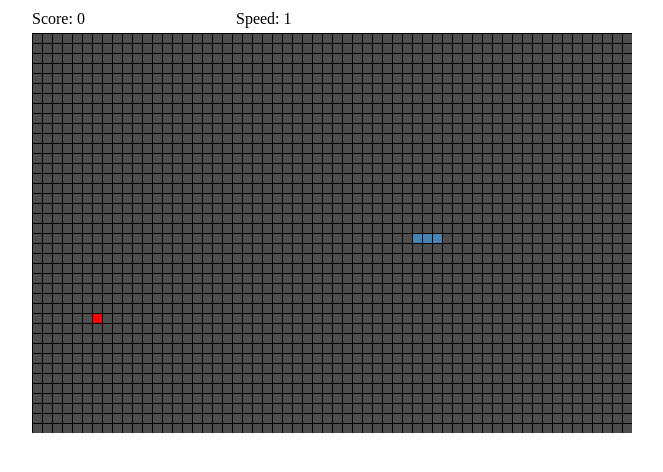
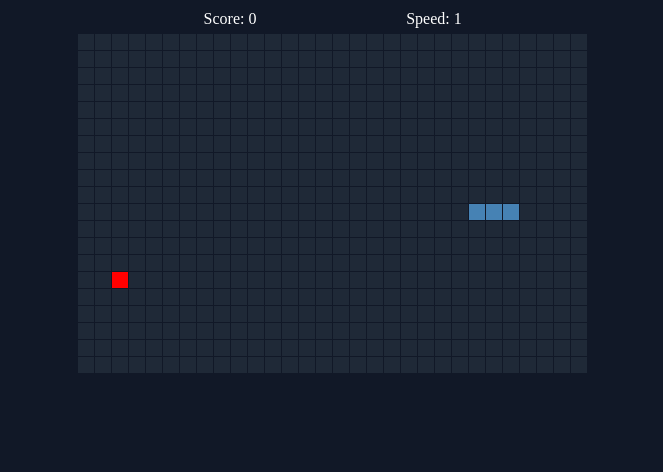
Before and after one commit to xxqianyuan/snake, a plain HTML site: page index.html in a window 1280 px wide. Both pictures are taken after a click on the button "开始". Shown: the whole page, without its empty margins (308-971 px from the left). Drawn offline with Linux system fonts and the light colour scheme.

Commit message:
优化显示

```diff
--- a/index.html
+++ b/index.html
@@ -8,11 +8,14 @@
     body {
       padding: 0;
       margin: 0;
+      background-color: #111827;
     }
 
     #info-bar {
       width: 600px;
       margin: 10px auto 5px;
+      color: white;
+      text-align: center;
     }
 
     #info-bar > .info-item {
@@ -23,7 +26,7 @@
     #game {
       display: block;
       margin: 0 auto;
-      background-color: black;
+      background-color: #111827;
     }
 
     #ui {
--- a/snake.js
+++ b/snake.js
@@ -2,13 +2,17 @@ class Snake {
   // 分数
   score = 0
   // 蛇身体，头至尾的坐标
-  body = [{ x: 30, y: 20 }, { x: 29, y: 20 }, { x: 28, y: 20}]
+  body = [{ x: 15, y: 10 }, { x: 14, y: 10 }, { x: 13, y: 10}]
   // 食物坐标
   food = { x: 40, y: 20 }
   // 网格尺寸
-  bSize = 9
+  bSize = 16
   // 风格间隙
   bSpace = 1
+  // 网格列数
+  bCols = 30
+  // 网格行数
+  bRows = 20
   // 画布context
   canvasCtx = document.getElementById('game').getContext('2d')
   // 移动方向
@@ -22,7 +26,7 @@ class Snake {
   // 速度，根据waitTime计算
   speed = 1
   // 所有格子位置
-  allPos = Array(60 * 40).fill(0).map((_, i) => i)
+  allPos = Array(this.bCols * this.bRows).fill(0).map((_, i) => i)
   // 向前移动之前蛇尾的坐标
   prevTail = { x: 28, y: 20 }
   // 设置可以控制方向的按键
@@ -62,6 +66,44 @@ class Snake {
   }
 
   /**
+   * 画布像素宽度
+   */
+  getWidth () {
+    return this.bCols * (this.bSpace + this.bSize) + this.bSpace
+  }
+
+  /**
+   * 画布像素高度
+   */
+  getHeight () {
+    return this.bRows * (this.bSpace + this.bSize) + this.bSpace
+  }
+
+  /**
+   * 列坐标转像素
+   * @param {number} col 列坐标
+   */
+  toX (col) {
+    return col * (this.bSpace + this.bSize) + this.bSpace
+  }
+
+  /**
+   * 行坐标转像素
+   * @param {number} row 行坐标
+   */
+  toY (row) {
+    return row * (this.bSpace + this.bSize) + this.bSpace
+  }
+
+  /**
+   * 网格坐标转像素坐标
+   * @param {object} param0 网格坐标
+   */
+  toXY ({ x, y }) {
+    return { x: this.toX(x), y: this.toY(y) }
+  }
+
+  /**
    * 游戏循环中的每一步
    */
   step (t = 0) {
@@ -86,7 +128,9 @@ class Snake {
    * 初始化数据
    */
   initData () {
-    this.body = [{ x: 30, y: 20 }, { x: 29, y: 20 }, { x: 28, y: 20}]
+    const midRow = Math.floor(this.bRows / 2)
+    const midCol = Math.floor(this.bCols / 2)
+    this.body = [{ x: midCol, y: midRow }, { x: midCol - 1, y: midRow }, { x: midCol - 2, y: midRow}]
     this.tailIndex = this.body.length - 1
     this.direction = { x: 1, y: 0 }
     this.waitTime = 300
@@ -139,7 +183,7 @@ class Snake {
    * 清空画布内容
    */
   clear () {
-    this.canvasCtx.clearRect(0, 0, 600, 400)
+    this.canvasCtx.clearRect(0, 0, this.getWidth(), this.getHeight())
   }
 
   /**
@@ -150,12 +194,11 @@ class Snake {
 
     ctx.save()
     // 背景网格颜色
-    ctx.fillStyle = 'rgba(255, 255, 255, 0.3)'
+    ctx.fillStyle = '#1F2937' // '#374151' // '#1F2937'
 
-    for (let r = 0; r < 40; r++) {
-      for (let c = 0; c < 60; c++) {
-        const x = c * (this.bSpace + this.bSize) + this.bSpace
-        const y = r * (this.bSpace + this.bSize) + this.bSpace
+    for (let r = 0; r < this.bRows; r++) {
+      for (let c = 0; c < this.bCols; c++) {
+        const { x, y } = this.toXY({ x: c, y: r })
         ctx.fillRect(x, y, this.bSize, this.bSize)
       }
     }
@@ -171,10 +214,9 @@ class Snake {
     ctx.save()
     // 蛇的颜色
     ctx.fillStyle = 'steelblue'
-    this.body.forEach(({ x, y }) => {
-      const bx = x * (this.bSpace + this.bSize) + this.bSpace
-      const by = y * (this.bSpace + this.bSize) + this.bSpace
-      ctx.fillRect(bx, by, this.bSize, this.bSize)
+    this.body.forEach((b) => {
+      const { x, y } = this.toXY(b)
+      ctx.fillRect(x, y, this.bSize, this.bSize)
     })
     ctx.restore()
   }
@@ -187,9 +229,8 @@ class Snake {
     ctx.save()
     // 食物的颜色
     ctx.fillStyle = 'red'
-    const bx = food.x * (this.bSpace + this.bSize) + this.bSpace
-    const by = food.y * (this.bSpace + this.bSize) + this.bSpace
-    ctx.fillRect(bx, by, this.bSize, this.bSize)
+    const { x, y } = this.toXY(food)
+    ctx.fillRect(x, y, this.bSize, this.bSize)
     ctx.restore()
   }
 
@@ -291,7 +332,7 @@ class Snake {
   makeFood () {
     // 排除蛇身体后的空位置
     const emptyPos = this.allPos.filter(
-      (pos) => !this.body.find(({ x, y }) => y * 60 + x === pos)
+      (pos) => !this.body.find(({ x, y }) => y * this.bCols + x === pos)
     )
     // 尽管可能性很小，还是要以防万一
     if (emptyPos.length <= 0) return
@@ -301,8 +342,8 @@ class Snake {
     const pos = emptyPos[index]
 
     // 修改食物位置
-    this.food.x = pos % 60
-    this.food.y = Math.floor(pos / 60)
+    this.food.x = pos % this.bCols
+    this.food.y = Math.floor(pos / this.bCols)
   }
 
   /**
@@ -322,13 +363,13 @@ class Snake {
   isGameOver () {
     const { x: hx, y: hy } = this.getHead()
     // 超出边界则结束
-    if (hx >= 60 || hx < 0 || hy >= 40 || hy < 0) {
+    if (hx >= this.bCols || hx < 0 || hy >= this.bRows || hy < 0) {
       return true
     }
     // 计算头部位置值
-    const pos = 60 * hy + hx
+    const pos = this.bCols * hy + hx
     const count = this.body.reduce((p, { x, y }) => {
-      if (60 * y + x === pos) {
+      if (this.bCols * y + x === pos) {
         p += 1
       }
       return p
@@ -376,5 +417,13 @@ class Snake {
 // ~~~~~~~~~
 
 const game = new Snake()
+const canvas = document.getElementById('game')
+const width = game.getWidth()
+const height = game.getHeight()
+canvas.style.width = `${width}px`
+canvas.style.height = `${height}px`
+canvas.height = height * window.devicePixelRatio
+canvas.width = width * window.devicePixelRatio
+game.canvasCtx.scale(window.devicePixelRatio, window.devicePixelRatio)
 game.drawBg()
 // game.start()
```
